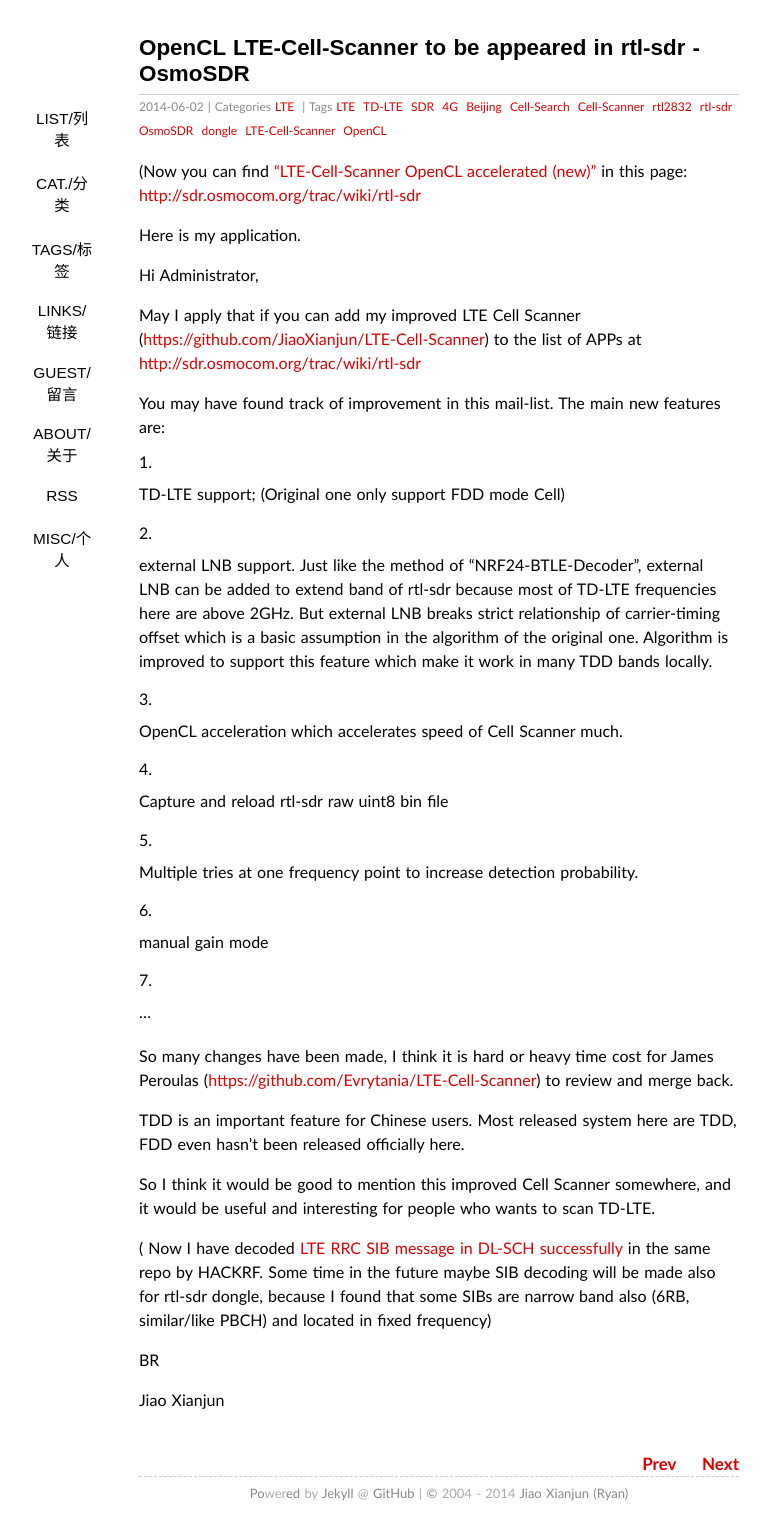
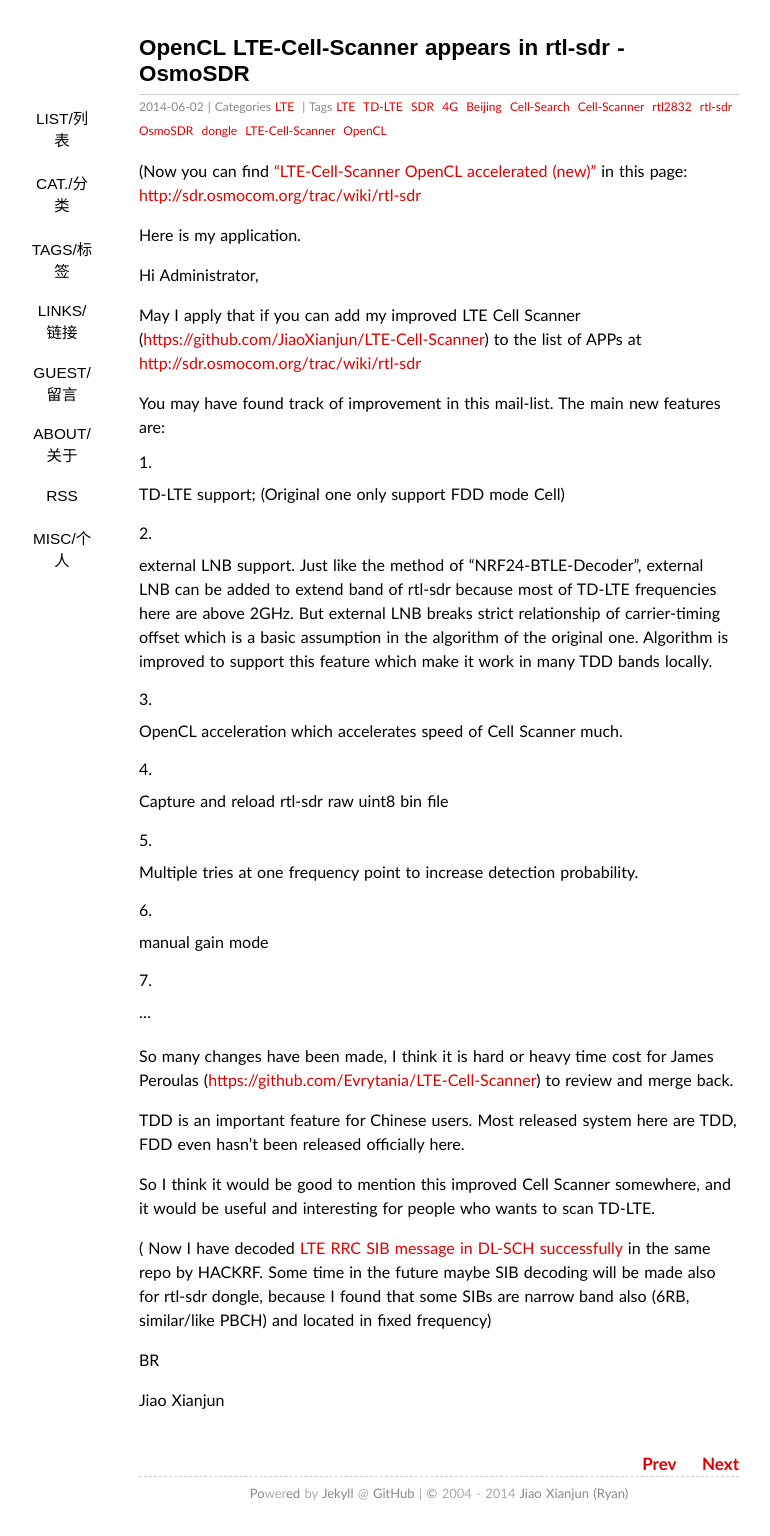
Before and after one commit to sdr-x/sdr-x.github.io, a Jekyll site: the page built from _posts/2014-06-02-OpenCL LTE-Cell-Scanner appears in rtl-sdr - OsmoSDR.md, in a window 1280 px wide. Shown: the whole page, without its empty margins (201-971 px from the left). Built offline with Jekyll 4.4.1, drawn with Linux system fonts in a browser that asks for light colours; some web fonts are replaced; Markdown is read by kramdown in place of the engine named in the settings; comment, search, counter and statistics services are not loaded.

Commit message:
Update 2014-06-02-OpenCL LTE-Cell-Scanner appears in rtl-sdr - OsmoSDR.md

```diff
--- a/_posts/2014-06-02-OpenCL LTE-Cell-Scanner appears in rtl-sdr - OsmoSDR.md
+++ b/_posts/2014-06-02-OpenCL LTE-Cell-Scanner appears in rtl-sdr - OsmoSDR.md
@@ -1,7 +1,7 @@
 ---
 date: 2014-06-02 12:00:00
 layout: post
-title: OpenCL LTE-Cell-Scanner to be appeared in rtl-sdr - OsmoSDR
+title: OpenCL LTE-Cell-Scanner appears in rtl-sdr - OsmoSDR
 thread: 35074
 categories: LTE
 tags:  LTE TD-LTE SDR 4G Beijing Cell-Search Cell-Scanner rtl2832 rtl-sdr OsmoSDR dongle LTE-Cell-Scanner OpenCL
```
